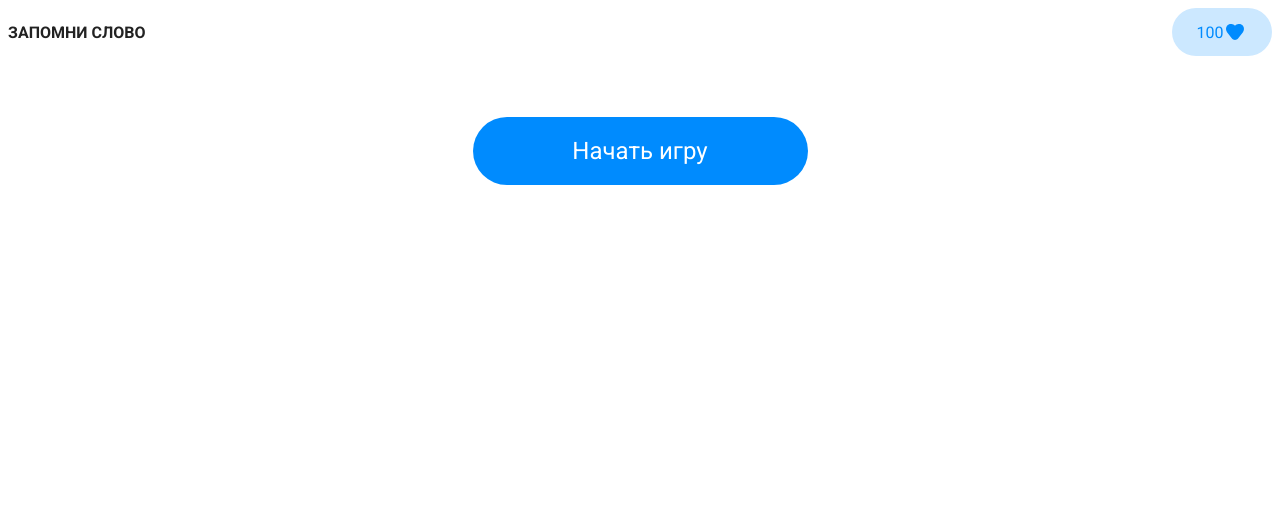
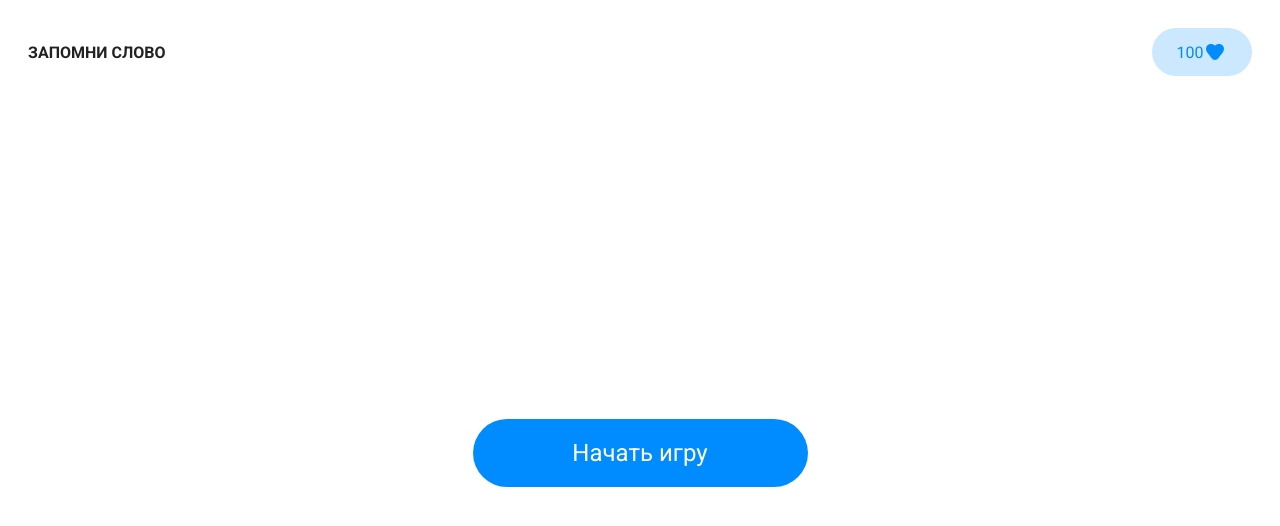
Before and after one commit to Ozmeks/vue-tasks, a Vue app: page / in a window 1280 px wide. Shown: the top 526 px of the page. Built offline with nearby package versions, Linux system fonts and the light colour scheme.

Commit message:
Add card events

```diff
--- a/src/App.vue
+++ b/src/App.vue
@@ -1,4 +1,5 @@
 <template>
+  <div class="app-layout">
     <header>
       <div class="header">
         <div class="text">ЗАПОМНИ СЛОВО</div>
@@ -6,10 +7,13 @@
       </div>
     </header>
     <div class="divider"></div>
-  <div class="main-content">
-    <Button v-if="!isStarted" @click="startGame" :disabled="isLoading">Начать игру</Button>
+    <div class="main-content" :class="{ 'game-started': isStarted }">
       <div v-if ="isStarted" class="cards-container">
-      <Card v-for="(cardData, index) in cards" :key="cardData.key" :data="cardData" />
+        <Card v-for="(cardData, index) in cards" :key="cardData.key" :data="cardData" @flip-card="flipCard(index)" @mark-success="markSuccess(index)" @mark-fail="markFail(index)" />
+      </div>
+      <Button class="game-btn" @click="startGame" :disabled="isLoading">
+        {{ isStarted ? 'Начать заново' : 'Начать игру' }}
+      </Button>
     </div>
   </div>
 </template>
@@ -20,7 +24,7 @@ import Score from './components/Score.vue';
 import Card from './components/Card.vue';
 import { ref } from 'vue';
 
-let score = ref("100");
+let score = ref(100);
 let isStarted = ref(false);
 const isLoading = ref(false);
 
@@ -39,7 +43,6 @@ async function fetchCards() {
       state: 'closed',
       status: 'pending'
     }));
-  console.log('Fetched cards:', cards.value);
   }
   catch (error) {
     console.error('Error fetching cards:', error);
@@ -53,9 +56,31 @@ async function startGame() {
   await fetchCards();
   isStarted.value = true;
 }
+
+function flipCard(index) {
+  cards.value[index].state =
+    cards.value[index].state === 'closed' ? 'open' : 'closed';
+}
+
+function markSuccess(index) {
+  cards.value[index].status = 'success';
+  score.value = score.value + 10;
+}
+
+function markFail(index) {
+  cards.value[index].status = 'fail';
+  score.value = score.value - 4;
+}
 </script>
 
 <style scoped>
+.app-layout {
+  display: flex;
+  flex-direction: column;
+  min-height: 100vh;
+  box-sizing: border-box;
+  padding: 20px;
+}
 .text {
   font-family: 'Roboto', sans-serif;
   font-size: 16px;
@@ -73,15 +98,28 @@ async function startGame() {
   margin: 20px 0;
 }
 .main-content {
+  flex-grow: 1;
   display: flex;
+  flex-direction: column;
+  align-items: center;
   justify-content: center;
-  padding: 20px;
+}
+.main-content.game-started {
+  justify-content: flex-start;
+  gap: 40px;
+}
+.game-btn {
+  margin-top: 0;
+}
+.game-started .game-btn {
+  margin-top: auto; /* Button stays at the bottom of the main content */
 }
 .cards-container {
-  display: flex;
-  flex-wrap: wrap;
-  gap: 16px;
-  justify-content: center;
+  display: grid;
+  grid-template-columns: repeat(5, 1fr);
+  gap: 40px 16px;
   width: 100%;
+  max-width: 1350px;
+  margin: 0 auto;
 }
 </style>
--- a/src/components/Button.vue
+++ b/src/components/Button.vue
@@ -19,5 +19,6 @@
   border-radius: 100px;
   width: 335px;
   height: 68px;
+  cursor: pointer;
 }
 </style>
--- a/src/components/Card.vue
+++ b/src/components/Card.vue
@@ -12,7 +12,7 @@
     </svg>
 
     <span class="badge badge-top card-text">{{ data.key }}</span>
-    <div class="card-content" @click="handleCardClick">
+    <div class="card-content" @click="emit('flip-card')">
       <div class="card-text">
         <div v-if="data.state === 'closed'">{{ data.word }}</div>
         <div v-else>{{ data.translation }}</div>
@@ -31,10 +31,10 @@
       <span class="badge badge-bottom card-text">ЗАВЕРШЕНО</span>
     </div>
     <div v-else class="icon icon-bottom">
-      <svg width="24" height="24" viewBox="0 0 24 24" fill="none" xmlns="http://www.w3.org/2000/svg">
+      <svg width="24" height="24" viewBox="0 0 24 24" fill="none" xmlns="http://www.w3.org/2000/svg" @click="emit('mark-fail')">
         <use href="#fail-icon"/>
       </svg>
-      <svg width="24" height="24" viewBox="0 0 24 24" fill="none" xmlns="http://www.w3.org/2000/svg">
+      <svg width="24" height="24" viewBox="0 0 24 24" fill="none" xmlns="http://www.w3.org/2000/svg" @click="emit('mark-success')">
         <use href="#success-icon"/>
       </svg>
     </div>
@@ -50,12 +50,8 @@ const { data } = defineProps({
     required: true
   }
 });
-const emit = defineEmits(["change-status", "flip-card"]);
+const emit = defineEmits(["flip-card", "mark-success", "mark-fail"]);
 
-function handleCardClick() {
-  emit("change-status");
-  emit("flip-card");
-}
 </script>
 
 <style scoped>
--- a/src/components/Score.vue
+++ b/src/components/Score.vue
@@ -10,7 +10,7 @@
 <script setup>
 const { scoreNumber } = defineProps({
   scoreNumber: {
-    type: String,
+    type: Number,
     required: true
   },
 });
```
Lines whose indentation alone changed are shown as unchanged.
